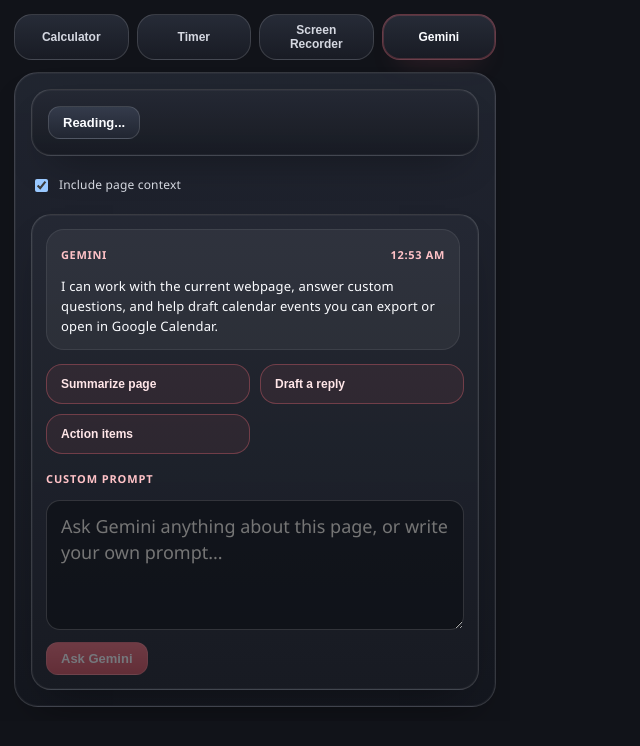
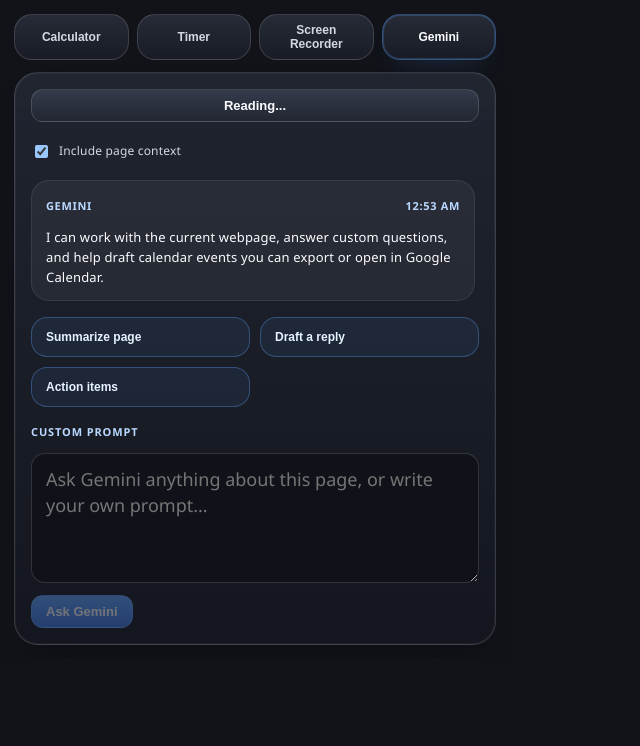
Before and after one commit to bellao314/multi-tool-extension, a React (Vite) app: page / in a window 1280 px wide. Both pictures are taken after a click on the button "Gemini". Shown: the top 746 px of the page, without its empty margins (0-640 px from the left). Built offline with nearby package versions, Linux system fonts and the light colour scheme; no server answers.

Commit message:
style: update color scheme for improved UI consistency and accessibility

```diff
--- a/src/App.css
+++ b/src/App.css
@@ -22,7 +22,7 @@
   color: var(--text);
   font-size: 14px;
   background:
-    radial-gradient(circle at top, rgba(239, 106, 117, 0.14), transparent 36%),
+    radial-gradient(circle at top, rgba(93, 162, 255, 0.14), transparent 36%),
     linear-gradient(180deg, #1a1d25 0%, #0f1117 100%);
 }
 
@@ -65,8 +65,8 @@
   color: var(--text-h);
   border-color: var(--accent-border);
   box-shadow:
-    0 0 0 1px rgba(239, 106, 117, 0.22) inset,
-    0 14px 28px -18px rgba(239, 106, 117, 0.36);
+    0 0 0 1px rgba(93, 162, 255, 0.22) inset,
+    0 14px 28px -18px rgba(93, 162, 255, 0.36);
 }
 
 .tab-copy {
@@ -145,9 +145,9 @@
 .secondary-btn.lg { padding: 10px 20px; font-size: 14px; }
 
 .danger-btn {
-  background: rgba(239, 106, 117, 0.1);
-  color: #ffd2d6;
-  border: 1px solid rgba(239, 106, 117, 0.32);
+  background: rgba(93, 162, 255, 0.1);
+  color: #d9e9ff;
+  border: 1px solid rgba(93, 162, 255, 0.32);
   border-radius: 12px;
   padding: 8px 14px;
   font-size: 13px;
@@ -155,7 +155,7 @@
   cursor: pointer;
   transition: background 0.15s, transform 0.15s;
 }
-.danger-btn:hover { background: rgba(239, 106, 117, 0.18); transform: translateY(-1px); }
+.danger-btn:hover { background: rgba(93, 162, 255, 0.18); transform: translateY(-1px); }
 .danger-btn.sm { padding: 3px 8px; font-size: 11px; }
 .danger-btn.lg { padding: 10px 20px; font-size: 14px; }
 
@@ -176,10 +176,10 @@
 }
 
 .error-msg {
-  background: rgba(239, 106, 117, 0.12);
-  border: 1px solid rgba(239, 106, 117, 0.3);
+  background: rgba(93, 162, 255, 0.12);
+  border: 1px solid rgba(93, 162, 255, 0.3);
   border-radius: 12px;
-  color: #ffd7da;
+  color: #dceaff;
   font-size: 12px;
   padding: 8px 12px;
 }
@@ -210,7 +210,7 @@
 }
 
 .hist-result {
-  color: #ffd6d9;
+  color: #d4e6ff;
   font-size: 12px;
   font-family: var(--mono);
 }
@@ -270,7 +270,7 @@
   font-weight: 700;
   letter-spacing: 0.08em;
   text-transform: uppercase;
-  color: #ffc2c7;
+  color: #b9d8ff;
 }
 
 .gemini-context-toggle {
@@ -290,8 +290,8 @@
 .gemini-prompt-chip {
   border: 1px solid var(--accent-border);
   border-radius: 16px;
-  background: rgba(239, 106, 117, 0.08);
-  color: #ffe6e8;
+  background: rgba(93, 162, 255, 0.08);
+  color: #e7f2ff;
   padding: 12px 14px;
   font-size: 12px;
   font-weight: 600;
@@ -302,7 +302,7 @@
 
 .gemini-prompt-chip:hover:not(:disabled) {
   transform: translateY(-1px);
-  background: rgba(239, 106, 117, 0.14);
+  background: rgba(93, 162, 255, 0.14);
 }
 
 .gemini-prompt-chip:disabled {
@@ -338,8 +338,8 @@
 }
 
 .gemini-message.user {
-  background: rgba(239, 106, 117, 0.12);
-  border: 1px solid rgba(239, 106, 117, 0.24);
+  background: rgba(93, 162, 255, 0.12);
+  border: 1px solid rgba(93, 162, 255, 0.24);
 }
 
 .gemini-message-meta {
@@ -347,7 +347,7 @@
   align-items: center;
   justify-content: space-between;
   gap: 12px;
-  color: #ffc2c7;
+  color: #b9d8ff;
   font-size: 11px;
   font-weight: 700;
   letter-spacing: 0.06em;
@@ -395,7 +395,7 @@
 .gemini-field textarea:focus {
   outline: none;
   border-color: var(--accent-border);
-  box-shadow: 0 0 0 1px rgba(239, 106, 117, 0.22);
+  box-shadow: 0 0 0 1px rgba(93, 162, 255, 0.22);
 }
 
 .gemini-event-grid {
@@ -501,8 +501,8 @@
 .calculator-panel {
   gap: 14px;
   background:
-    radial-gradient(circle at top right, rgba(239, 106, 117, 0.1), transparent 34%),
-    linear-gradient(180deg, rgba(239, 106, 117, 0.04), transparent 30%);
+    radial-gradient(circle at top right, rgba(93, 162, 255, 0.1), transparent 34%),
+    linear-gradient(180deg, rgba(93, 162, 255, 0.04), transparent 30%);
 }
 
 .calc-hero {
@@ -757,7 +757,7 @@
 }
 
 .toggle-btn.active {
-  background: rgba(239, 106, 117, 0.14);
+  background: rgba(93, 162, 255, 0.12);
   border-color: var(--accent-border);
   color: #fff0f1;
   font-weight: 600;
--- a/src/components/gemini/Gemini.jsx
+++ b/src/components/gemini/Gemini.jsx
@@ -184,7 +184,6 @@
 
   return (
     <div className="tool-panel gemini-panel">
-      <div className="gemini-hero">
       <button
         type="button"
         className="secondary-btn"
@@ -193,7 +192,6 @@
       >
         {isReadingPage ? "Reading..." : "Refresh Page"}
       </button>
-      </div>
 
       <label className="gemini-context-toggle">
         <input
@@ -204,7 +202,6 @@
         <span>Include page context</span>
       </label>
 
-      <div className="gemini-chat-shell">
         <div className="gemini-chat-log">
           {messages.map((message) => (
             <div
@@ -260,6 +257,5 @@
             </div>
         </form>
     </div>
-</div>
   );
 }
--- a/src/index.css
+++ b/src/index.css
@@ -7,10 +7,10 @@
   --bg-elevated: #1b1e27;
   --border: rgba(255, 255, 255, 0.14);
   --code-bg: #20242d;
-  --accent: #d24b57;
-  --accent-strong: #ef6a75;
-  --accent-bg: rgba(239, 106, 117, 0.16);
-  --accent-border: rgba(239, 106, 117, 0.34);
+  --accent: #3e7be8;
+  --accent-strong: #5da2ff;
+  --accent-bg: rgba(93, 162, 255, 0.16);
+  --accent-border: rgba(93, 162, 255, 0.34);
   --social-bg: rgba(255, 255, 255, 0.06);
   --shadow:
     rgba(0, 0, 0, 0.42) 0 20px 40px -20px,
@@ -55,7 +55,7 @@
   display: flex;
   flex-direction: column;
   background:
-    radial-gradient(circle at top, rgba(239, 106, 117, 0.14), transparent 32%),
+    radial-gradient(circle at top, rgba(93, 162, 255, 0.14), transparent 32%),
     linear-gradient(180deg, #1a1d25 0%, #0f1117 100%);
 }
 
```
Lines whose indentation alone changed are shown as unchanged.
